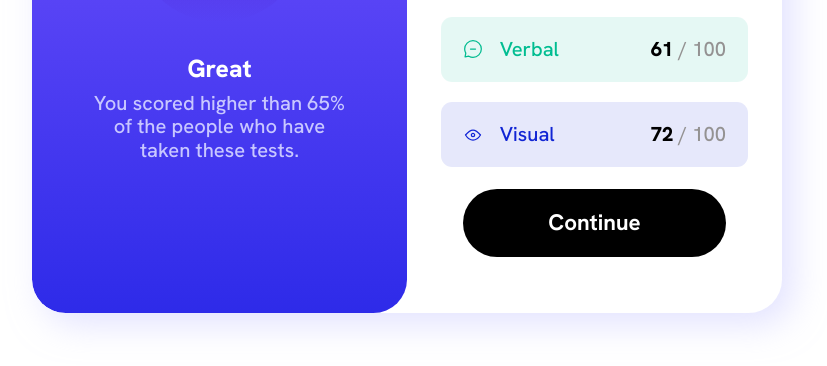
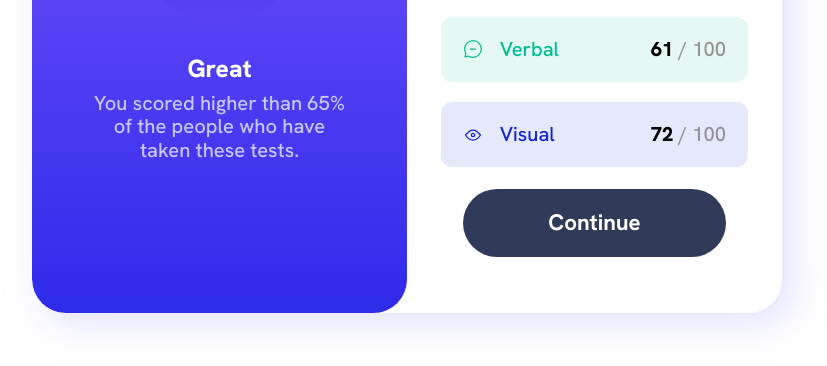
Before and after one commit to kevin-van-damme/kevin_results_2023, a website: page index.html in a window 1280 px wide. Shown: the part 364-730 px from the top of the page, without its empty margins (233-1060 px from the left). Drawn offline with nearby package versions, Linux system fonts and the light colour scheme.

Commit message:
bgc changes

```diff
--- a/style.css
+++ b/style.css
@@ -138,7 +138,7 @@ main {
         justify-content: center;
         color: white;
         text-decoration: none;
-        background-color: black;
+        background-color: var(--DarkGrayBlue);
         font-weight: 700;
         font-size: 2rem;
         width: auto;
```
